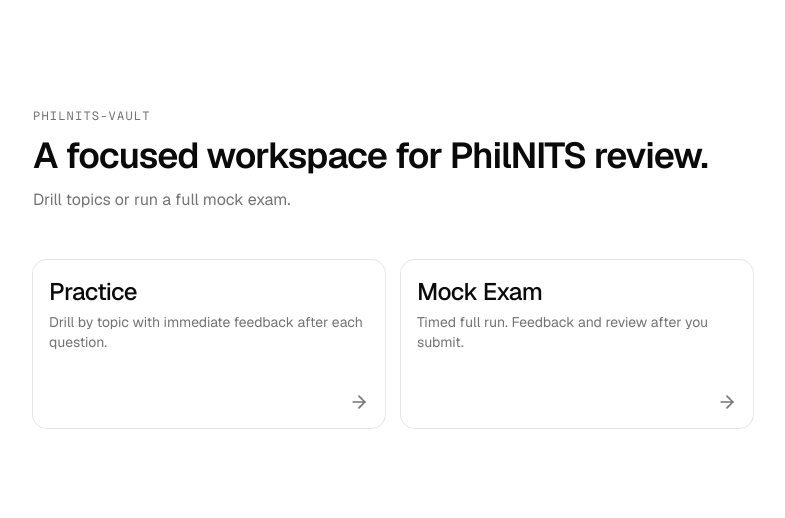
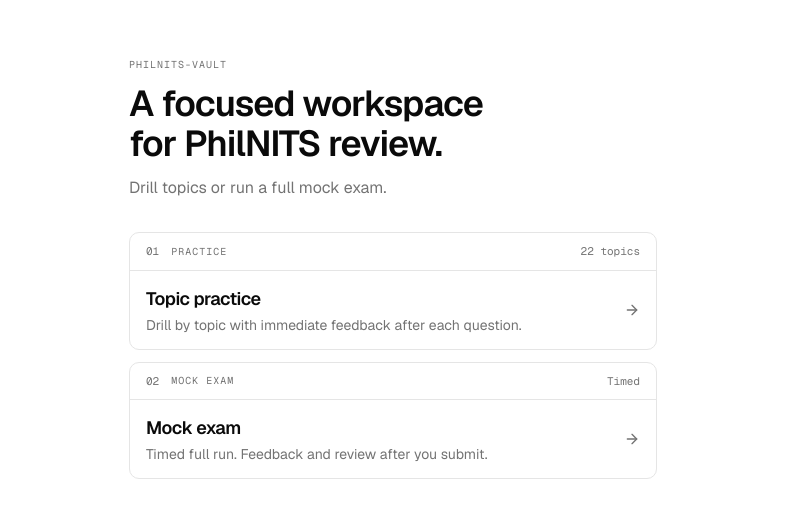
Before and after one commit to gian-gg/yet-another-philnits-reviewer, a Next.js app: page / in a window 1280 px wide. Shown: the part 132-650 px from the top of the page, without its empty margins (247-1032 px from the left). Built offline with nearby package versions, Linux system fonts and the light colour scheme.

Commit message:
fix(ui): simplify mode and topic selection cards
Replace landing mode cards with compact linked rows and narrow the landing layout.
Align practice category selection indicators with static checked and indeterminate states.

```diff
--- a/src/app/page.tsx
+++ b/src/app/page.tsx
@@ -3,7 +3,7 @@
 
 export default function Page() {
   return (
-    <main className="mx-auto flex min-h-dvh w-full max-w-3xl flex-col justify-center px-6 py-16">
+    <main className="mx-auto flex min-h-dvh w-full max-w-xl flex-col justify-center px-6 py-16">
       <LandingHero />
       <ModeGrid />
     </main>
--- a/src/components/landing/landing-hero.tsx
+++ b/src/components/landing/landing-hero.tsx
@@ -1,15 +1,17 @@
 export function LandingHero() {
   return (
-    <header className="mb-12">
-      <p className="font-mono text-xs tracking-widest text-muted-foreground uppercase">
+    <header className="mb-8 space-y-3">
+      <p className="font-mono text-[10px] tracking-widest text-muted-foreground uppercase">
         philnits-vault
       </p>
-      <h1 className="mt-3 text-3xl font-semibold tracking-tight text-balance sm:text-4xl">
-        A focused workspace for PhilNITS review.
-      </h1>
-      <p className="mt-3 max-w-xl text-sm text-muted-foreground sm:text-base">
-        Drill topics or run a full mock exam.
-      </p>
+      <div>
+        <h1 className="text-3xl font-semibold tracking-tight text-balance sm:text-4xl">
+          A focused workspace for PhilNITS review.
+        </h1>
+        <p className="mt-3 max-w-xl text-sm text-muted-foreground sm:text-base">
+          Drill topics or run a full mock exam.
+        </p>
+      </div>
     </header>
   )
 }
--- a/src/components/landing/mode-card.tsx
+++ b/src/components/landing/mode-card.tsx
@@ -1,40 +1,54 @@
 import Link from "next/link"
 import { ArrowRight } from "lucide-react"
 
-import {
-  Card,
-  CardContent,
-  CardDescription,
-  CardHeader,
-  CardTitle,
-} from "@/components/ui/card"
-
 interface ModeCardProps {
   href: string
+  index: string
+  label: string
+  meta: string
   title: string
   description: string
 }
 
-export function ModeCard({ href, title, description }: ModeCardProps) {
+export function ModeCard({
+  href,
+  index,
+  label,
+  meta,
+  title,
+  description,
+}: ModeCardProps) {
   return (
     <Link
       href={href}
-      className="group/mode-card rounded-xl focus-visible:ring-2 focus-visible:ring-ring focus-visible:outline-none"
+      className="group/mode-card block rounded-lg border bg-card transition-colors hover:bg-accent/20 focus-visible:ring-2 focus-visible:ring-ring/50 focus-visible:outline-none"
     >
-      <Card className="h-full ring-foreground/10 transition-colors group-hover/mode-card:ring-foreground/40">
-        <CardHeader>
-          <CardTitle className="text-xl tracking-tight sm:text-2xl">
+      <div className="flex items-center gap-3 border-b px-4 py-2.5">
+        <span className="font-mono text-[11px] text-muted-foreground tabular-nums">
+          {index}
+        </span>
+        <span className="font-mono text-[10px] tracking-widest text-muted-foreground uppercase">
+          {label}
+        </span>
+        <span className="ml-auto font-mono text-[11px] text-muted-foreground tabular-nums">
+          {meta}
+        </span>
+      </div>
+
+      <div className="flex items-center gap-4 px-4 py-3.5">
+        <div className="min-w-0 flex-1">
+          <h2 className="font-heading text-base font-semibold tracking-tight sm:text-lg">
             {title}
-          </CardTitle>
-          <CardDescription>{description}</CardDescription>
-        </CardHeader>
-        <CardContent className="mt-6 flex items-center justify-end">
-          <ArrowRight
-            className="size-5 text-muted-foreground transition-transform group-hover/mode-card:translate-x-1 group-hover/mode-card:text-foreground"
-            aria-hidden
-          />
-        </CardContent>
-      </Card>
+          </h2>
+          <p className="mt-0.5 line-clamp-2 text-xs text-muted-foreground sm:text-sm">
+            {description}
+          </p>
+        </div>
+        <ArrowRight
+          className="size-4 shrink-0 text-muted-foreground transition-transform group-hover/mode-card:translate-x-1 group-hover/mode-card:text-foreground"
+          aria-hidden
+        />
+      </div>
     </Link>
   )
 }
--- a/src/components/landing/mode-grid.tsx
+++ b/src/components/landing/mode-grid.tsx
@@ -2,15 +2,21 @@
 
 export function ModeGrid() {
   return (
-    <section aria-label="Choose a mode" className="grid gap-4 sm:grid-cols-2">
+    <section aria-label="Choose a mode" className="flex flex-col gap-3">
       <ModeCard
         href="/practice"
-        title="Practice"
+        index="01"
+        label="Practice"
+        meta="22 topics"
+        title="Topic practice"
         description="Drill by topic with immediate feedback after each question."
       />
       <ModeCard
         href="/exam"
-        title="Mock Exam"
+        index="02"
+        label="Mock Exam"
+        meta="Timed"
+        title="Mock exam"
         description="Timed full run. Feedback and review after you submit."
       />
     </section>
--- a/src/components/practice/topic-picker.tsx
+++ b/src/components/practice/topic-picker.tsx
@@ -1,4 +1,6 @@
 "use client"
+
+import { CheckIcon, MinusIcon } from "lucide-react"
 
 import { Checkbox } from "@/components/ui/checkbox"
 import { CATEGORIES, topicsByCategory, type TopicId } from "@/lib/topics"
@@ -83,12 +85,23 @@
         className="group flex w-full items-center gap-3 rounded-t-lg border-b px-4 py-3 text-left transition-colors hover:bg-accent/40 focus-visible:ring-2 focus-visible:ring-ring/50 focus-visible:outline-none"
         aria-label={`${allChecked ? "Clear" : "Select"} all ${category.label}`}
       >
-        <Checkbox
-          checked={headerState}
-          tabIndex={-1}
+        <span
           aria-hidden
-          className="pointer-events-none"
-        />
+          data-state={
+            headerState === true
+              ? "checked"
+              : headerState === "indeterminate"
+                ? "indeterminate"
+                : "unchecked"
+          }
+          className="relative flex size-4 shrink-0 items-center justify-center rounded-[4px] border border-input bg-background text-primary-foreground transition-colors data-[state=checked]:border-primary data-[state=checked]:bg-primary data-[state=indeterminate]:border-primary data-[state=indeterminate]:bg-primary"
+        >
+          {headerState === true ? (
+            <CheckIcon className="size-3.5" />
+          ) : headerState === "indeterminate" ? (
+            <MinusIcon className="size-3.5" />
+          ) : null}
+        </span>
         <h2
           id={`cat-${category.id}`}
           className="flex-1 font-heading text-sm font-semibold tracking-tight"
```
